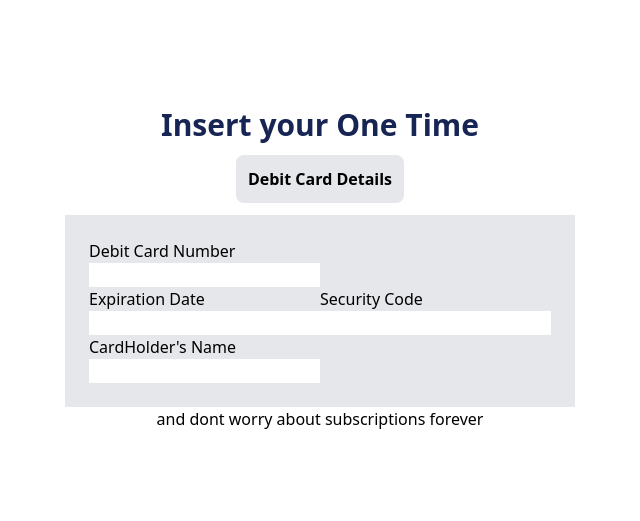
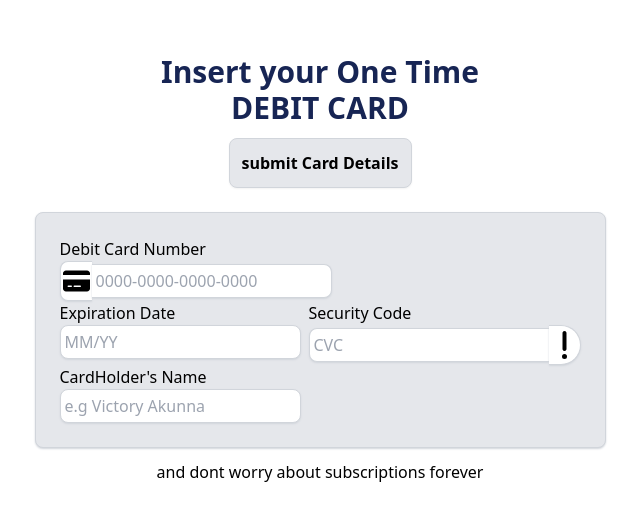
Before and after one commit to aviciinvestment/frontendmentors1, a React (Vite) app: page /service in a window 1280 px wide. Shown: the part 131-652 px from the top of the page, without its empty margins (320-960 px from the left). Built offline with nearby package versions, Linux system fonts and the light colour scheme.

Commit message:
added some extra page

```diff
--- a/src/App.jsx
+++ b/src/App.jsx
@@ -1,14 +1,17 @@
 import React from "react";
 import { BrowserRouter, Routes, Route } from "react-router-dom";
 import HomePage from "./HomePage/HomePage";
-
+import SuccessPage from "./ServicePage/successPage";
 import ServiceMain from "./ServicePage/ServiceMain";
+import RandomGenerator from "./ServicePage/RandomGenerator";
 const App = () => {
   return (
     <BrowserRouter>
       <Routes>
         <Route path="/" element={<HomePage />} />
         <Route path="/service" element={<ServiceMain />} />
+        <Route path="/success" element={<SuccessPage />} />
+        <Route path="/random" element={<RandomGenerator />} />
       </Routes>
     </BrowserRouter>
   );
--- a/src/HomePage/HomeHeader.jsx
+++ b/src/HomePage/HomeHeader.jsx
@@ -1,4 +1,5 @@
 import React, { useState } from "react";
+import { Link } from "react-router-dom";
 
 const HomeHeader = ({ handleScroll, scrollTopRef }) => {
   const [openNav, setOpenNav] = useState(true);
@@ -16,9 +17,12 @@ const HomeHeader = ({ handleScroll, scrollTopRef }) => {
           </div>
         </div>
         <ul className="sm:flex uppercase hidden sm:visible text-2xl gap-10 ">
+          <Link to="/">
+            {" "}
             <li className="cursor-pointer rounded-lg transition-all hover:text-3xl hover:bg-blue-900 hover:p-3 hover:m-3">
               Home
             </li>
+          </Link>
           <li className="cursor-pointer rounded-lg hover:text-3xl transition-all hover:bg-blue-900 hover:p-3 hover:m-3">
             Blog
           </li>
@@ -69,9 +73,12 @@ const HomeHeader = ({ handleScroll, scrollTopRef }) => {
         }  flex justify-center relative opacity-95 z-40 uppercase transition-all py-14  text-white text-center text-2xl gap-10 bg-blue-950`}
       >
         <ul className={`z-50 sm:hidden ${openNav ? "hidden" : "visible"}`}>
+          <Link to="/">
+            {" "}
             <li className="cursor-pointer rounded-lg transition-all hover:text-3xl hover:bg-blue-900 hover:p-3 hover:m-3">
               Home
             </li>
+          </Link>
           <li className="cursor-pointer rounded-lg hover:text-3xl transition-all hover:bg-blue-900 hover:p-3 hover:m-3">
             Blog
           </li>
--- /dev/null
+++ b/src/ServicePage/RandomGenerator.jsx
@@ -0,0 +1,35 @@
+import React from "react";
+import HomeHeader from "../HomePage/HomeHeader";
+import HomeFooter from "../HomePage/HomeFooter";
+import Buttons from "../ui/Buttons";
+import { FaLock } from "react-icons/fa6";
+
+const RandomGenerator = () => {
+  return (
+    <div>
+      <HomeHeader />
+      <div>
+        <div className="flex flex-col justify-center items-center text-center m-6">
+          <p className="text-blue-900 font-semibold">design with you in mind</p>
+          <h1 className="text-4xl text-blue-950 font-extrabold leading-tight">
+            Generate unique <br />
+            PIN, CVV
+          </h1>
+          <p className="text-blue-900 font-semibold">
+            Expiry date is the same as your original
+          </p>
+          <Buttons>
+            <div className="flex justify-center items-center gap-2 p-2">
+              Generate{" "}
+              <FaLock className="bg-blue-900 p-1 rounded-full text-xl text-white" />
+            </div>
+          </Buttons>
+        </div>
+      </div>
+      <div className="w-4/5 h-96 m-auto border-[1px] shadow-sm shadow-gray-500 rounded-md mb-16 border-gray-500"></div>
+      <HomeFooter />
+    </div>
+  );
+};
+
+export default RandomGenerator;
--- a/src/ServicePage/ServiceMain.jsx
+++ b/src/ServicePage/ServiceMain.jsx
@@ -1,37 +1,64 @@
 import React from "react";
+import { Link } from "react-router-dom";
+import { FaCreditCard, FaExclamation } from "react-icons/fa6";
 
 const ServiceMain = () => {
   return (
     <div className="flex flex-col items-center justify-center h-screen ">
-      <h1 className="text-blue-950 text-3xl font-extrabold">
-        Insert your One Time{" "}
+      <h1 className="text-blue-950 text-center text-3xl font-extrabold">
+        Insert your One Time <br /> {"DEBIT CARD"}
       </h1>
-      <div className="bg-gray-200 contrast-20 rounded-lg p-3 font-bold m-3">
-        Debit Card Details
-      </div>
-      <div className=" bg-gray-200 contrast-20 p-6">
+      <Link to="/success">
+        <button className="bg-gray-200 contrast-20 rounded-lg p-3 font-bold m-3 border-[1px] border-gray-300 shadow-sm shadow-gray-30">
+          submit Card Details
+        </button>
+      </Link>
+      <div className="m-3 rounded-lg bg-gray-200 contrast-20 p-6 border-[1px] border-gray-300 shadow-sm shadow-gray-300">
         <div>
           <label htmlFor="">Debit Card Number</label>
           <br />
-          <input type="text" />
+          <div className="flex items-center">
+            <FaCreditCard className="bg-white border-[1px] rounded-lg rounded-r-none border-r-0 border-gray-300 shadow-sm shadow-gray-300 h-10 w-8 p-[2px]" />
+
+            <input
+              type="text"
+              placeholder="0000-0000-0000-0000"
+              className="rounded-l-none border-l-0 rounded-lg border-[1px] p-1 border-gray-300 shadow-sm shadow-gray-300 outline-none"
+            />
+          </div>
         </div>
-        <div className="flex justify-center">
+        <div className="sm:flex gap-2 justify-center">
           <div>
             <label htmlFor="">Expiration Date</label>
             <br />
-            <input type="text" />
+            <input
+              type="text"
+              placeholder="MM/YY"
+              className="rounded-lg border-[1px] p-1 border-gray-300 shadow-sm shadow-gray-300 outline-none"
+            />
           </div>
           <div>
             <label htmlFor="">Security Code</label>
             <br />
-            <input type="text" />
+            <div className="flex items-center">
+              <input
+                type="text"
+                placeholder="CVC"
+                className="rounded-lg p-1 border-[1px] border-gray-300 shadow-sm rounded-r-none border-r-0 shadow-gray-300 outline-none"
+              />
+              <FaExclamation className="bg-white border-[1px] rounded-3xl rounded-l-none border-l-0 border-gray-300 shadow-sm shadow-gray-300 sm:h-10 h-9 w-8 p-[3px]" />
+            </div>
           </div>
         </div>
 
         <div>
           <label htmlFor="">CardHolder's Name</label>
           <br />
-          <input type="text" />
+          <input
+            type="text"
+            placeholder="e.g Victory Akunna"
+            className="rounded-lg p-1 border-[1px] border-gray-300 shadow-sm shadow-gray-300 outline-none"
+          />
         </div>
       </div>
       <div>and dont worry about subscriptions forever</div>
--- /dev/null
+++ b/src/ServicePage/SuccessPage.jsx
@@ -0,0 +1,26 @@
+import React from "react";
+import { Link } from "react-router-dom";
+import { FaUniversalAccess } from "react-icons/fa6";
+
+const SuccessPage = () => {
+  return (
+    <div className="flex h-screen flex-col justify-center">
+      <div className="animate-pulse absolute sm:top-[200px] top-[150px] w-full h-36 m-auto flex items-center justify-center rounded-full">
+        <FaUniversalAccess className="bg-blue-300 w-36 h-36 p-2  rounded-full text-3xl" />
+      </div>
+      <div className="border-blue-300 border-2 rounded-lg w-3/4 h-64 m-auto">
+        <div className="flex flex-col justify-center items-center h-full">
+          <h1 className="font-semibold text-blue-950 text-4xl">DONE!</h1>
+          <p className="font-semibold text-blue-950">You Are Ready To Start</p>
+          <Link to="/random">
+            <button className="bg-blue-400  text-white contrast-20 rounded-lg mt-3 p-1 pr-14 pl-14 font-bold  border-[1px] border-gray-300 shadow-sm shadow-gray-30">
+              OPEN
+            </button>
+          </Link>
+        </div>
+      </div>
+    </div>
+  );
+};
+
+export default SuccessPage;
--- a/src/ui/Buttons.jsx
+++ b/src/ui/Buttons.jsx
@@ -2,7 +2,7 @@ import React from "react";
 
 const Buttons = ({ children }) => {
   return (
-    <button className="bg-blue-800 hover:bg-blue-700 text-white text-xs py-1 px-2 rounded-full">
+    <button className="bg-blue-950 contrast-200 hover:bg-blue-700 text-white text-xs py-1 px-2 rounded-full">
       {children}
     </button>
   );
```
Lines whose indentation alone changed are shown as unchanged.
